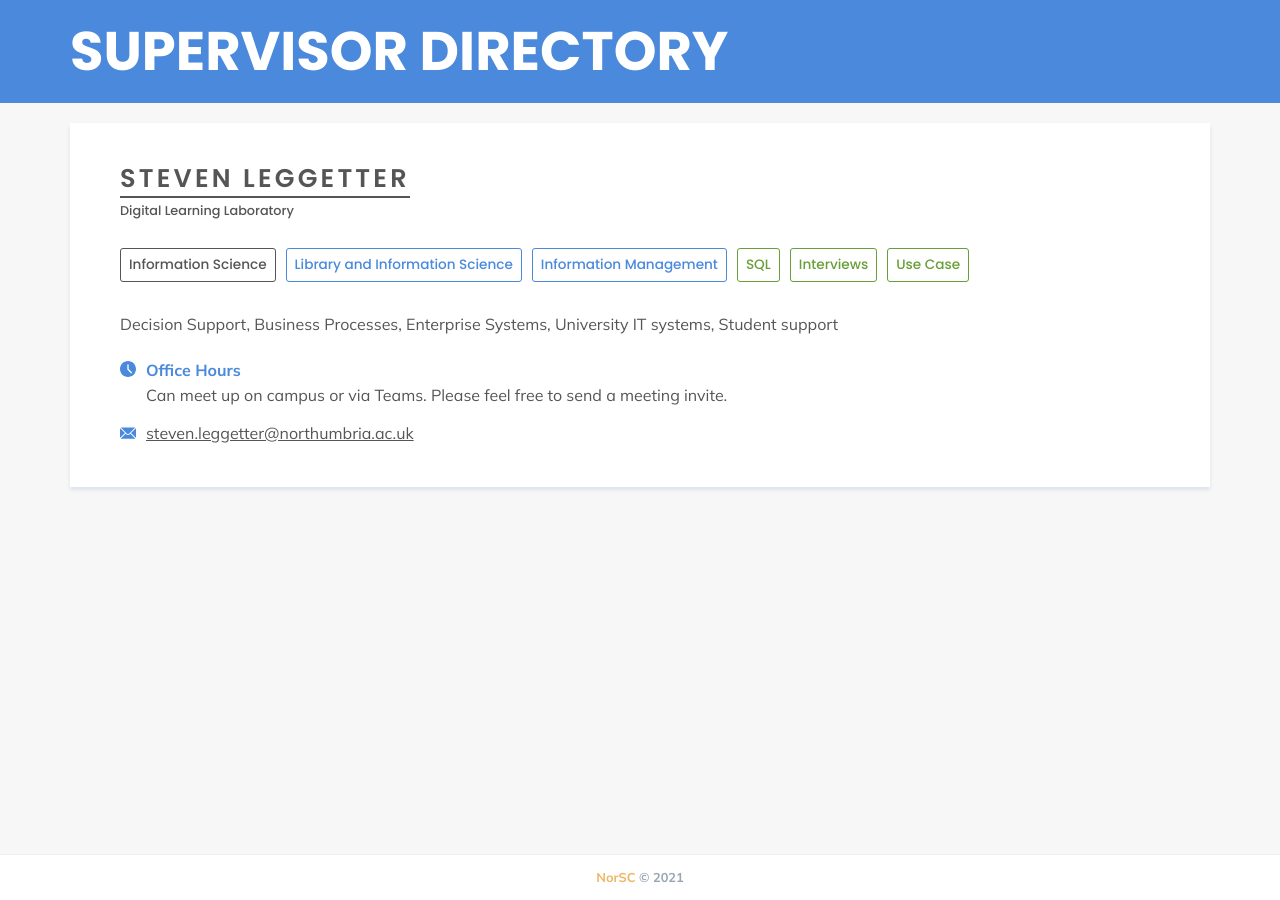
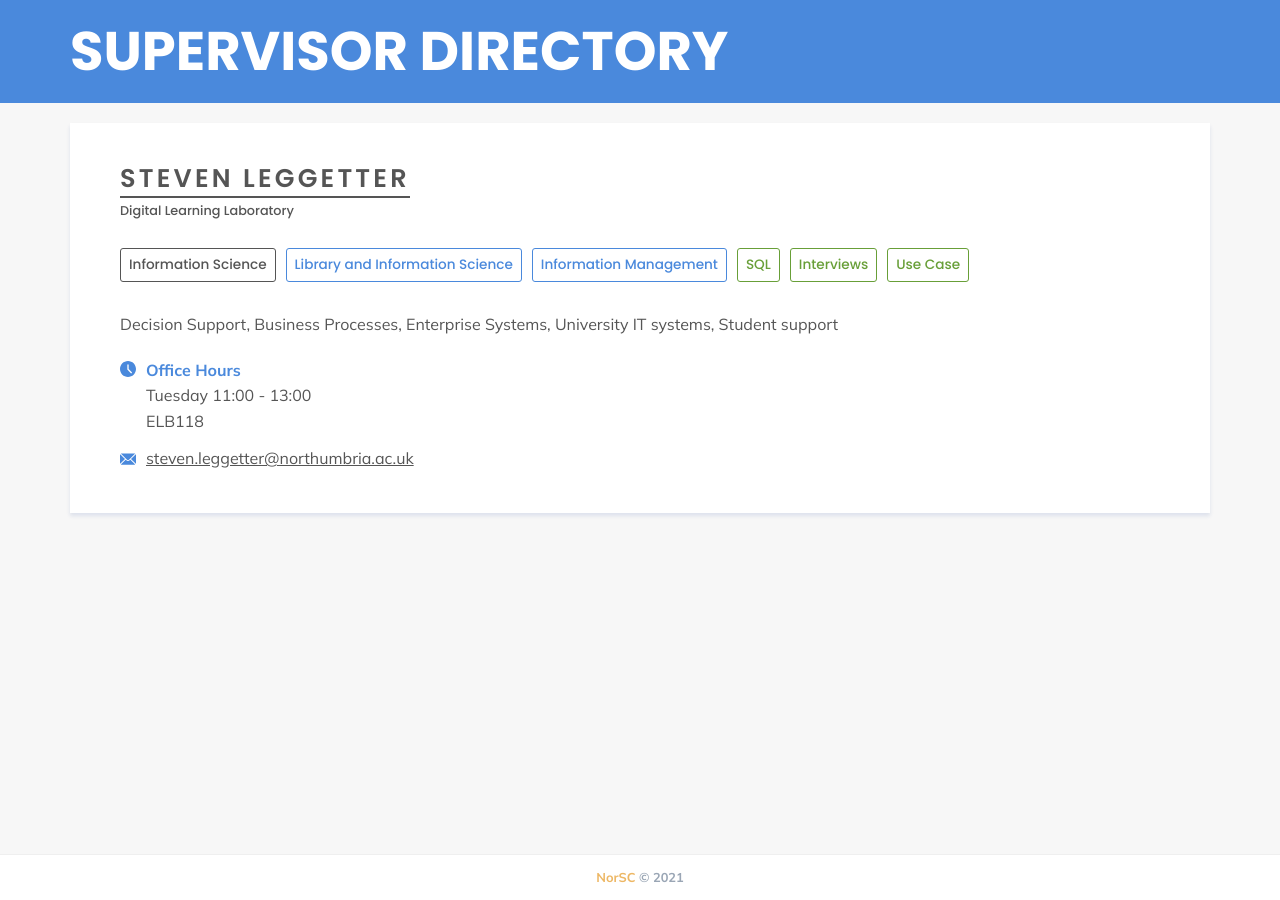
Before and after one commit to NorSC/supervisor-search, a Jekyll site: the page built from _supervisors/steven-leggetter.md, in a window 1280 px wide. Built offline with Jekyll 4.4.1, drawn with Linux system fonts in a browser that asks for light colours; a script that is not in the unit is left out.

Commit message:
Update Supervisors “steven-leggetter”

```diff
--- a/_supervisors/steven-leggetter.md
+++ b/_supervisors/steven-leggetter.md
@@ -5,7 +5,9 @@ available: true
 available_msc: true
 available_phd: true
 email: steven.leggetter@northumbria.ac.uk
-office_hours: Can meet up on campus or via Teams. Please feel free to send a meeting invite.
+office_hours: |-
+  Tuesday 11:00 - 13:00
+  ELB118
 research_group: Digital Learning Laboratory
 research_themes:
   - Information Science
```
